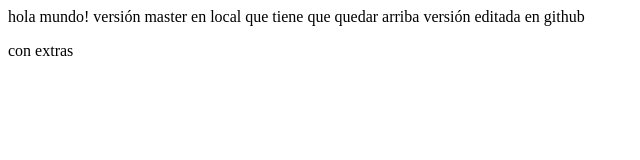
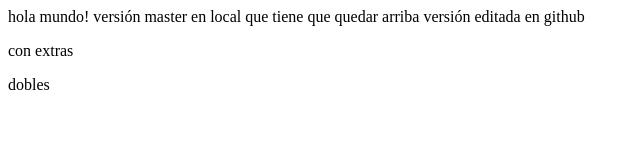
Before and after one commit to fgirones/test, a plain HTML site: page index.html in a window 1280 px wide. Shown: the full height of the page, 0-640 px from the left. Drawn offline with Linux system fonts and the light colour scheme.

Commit message:
Update index.html

```diff
--- a/index.html
+++ b/index.html
@@ -1,4 +1,5 @@
 <html>
 <p>hola mundo! versión master en local que tiene que quedar arriba versión editada en github</p>
 <p>con extras</p>
+<p>dobles</p>
 </html>
```
